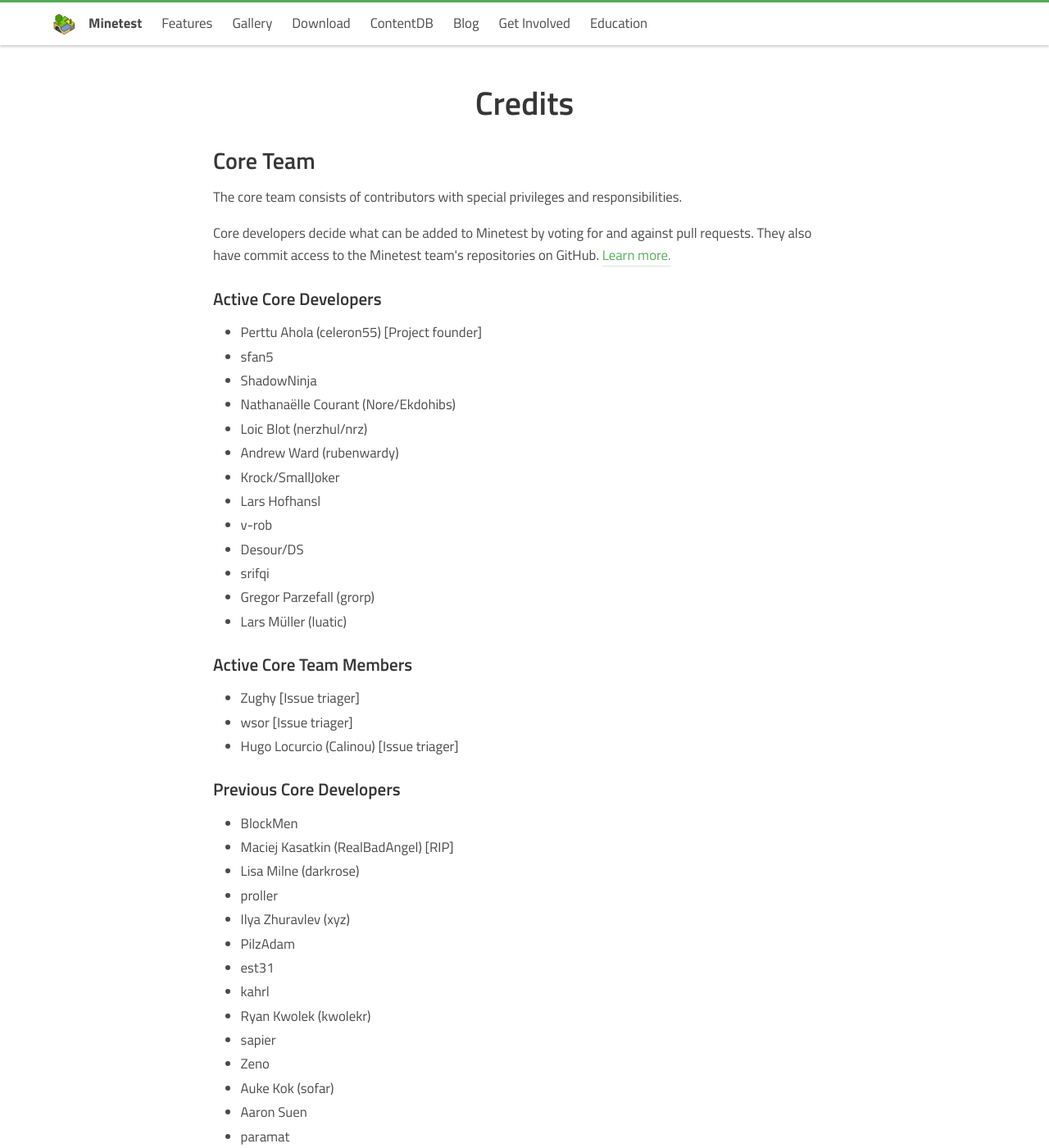
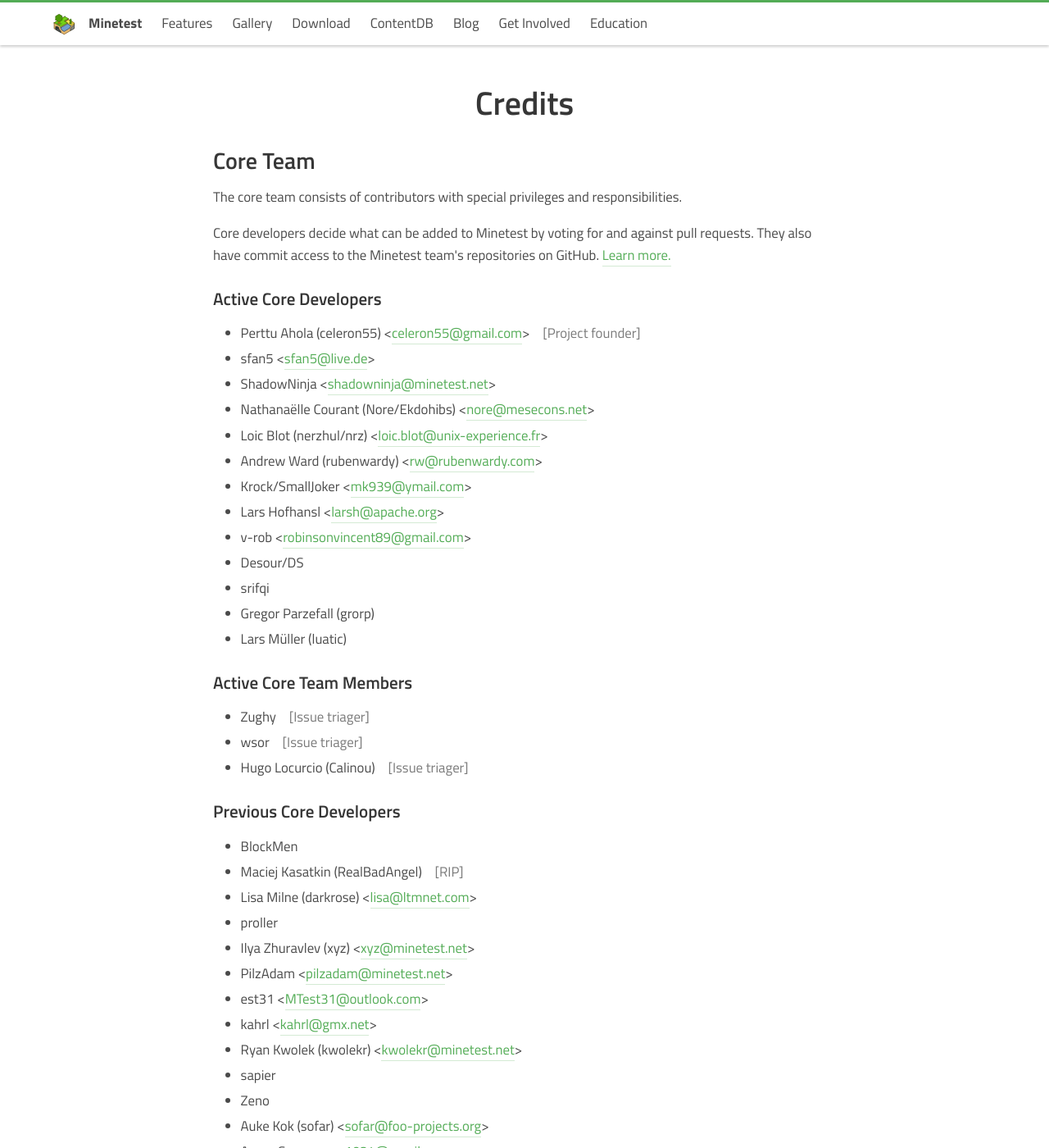
Before and after one commit to minetest/minetest.github.io, a Jekyll site: the page built from credits.html, in a window 1280 px wide and 1400 px high. Shown: the whole window at 82% size. Built offline with Jekyll 4.4.1, drawn with Linux system fonts in a browser that asks for light colours; comment, search, counter and statistics services are not loaded; some of the changed text lies outside the part shown.

Commit message:
Parse tags

```diff
--- a/_data/credits.json
+++ b/_data/credits.json
@@ -1,4 +1,5 @@
 {
+	"#": "https://github.com/orgs/minetest/teams/engine/members",
 	"core_developers": [
 		"Perttu Ahola (celeron55) <celeron55@gmail.com> [Project founder]",
 		"sfan5 <sfan5@live.de>",
@@ -35,11 +36,13 @@
 		"Hugues Ross <hugues.ross@gmail.com>",
 		"Dmitry Kostenko (x2048) <codeforsmile@gmail.com>"
 	],
+	"#": "Currently only https://github.com/orgs/minetest/teams/triagers/members",
 	"core_team": [
 		"Zughy [Issue triager]",
 		"wsor [Issue triager]",
 		"Hugo Locurcio (Calinou) [Issue triager]"
 	],
+	"#": "For updating active/previous contributors, see the script in ./util/gather_git_credits.py",
 	"contributors": [
 		"cx384",
 		"numzero",
--- /dev/null
+++ b/_includes/credits_list.html
@@ -0,0 +1,6 @@
+
+<ul>
+  {% for x in include.people %}
+  <li>{{ x | replace: "<", "&lt;<" | replace: ">", ">&gt;" | markdownify | replace: "[", "<span class='ml-3 has-text-grey'>[" | replace: "]", "]</span>" }}</li>
+  {% endfor %}
+</ul>
--- a/credits.html
+++ b/credits.html
@@ -27,25 +27,13 @@ redirect_from:
         </p>
 
         <h3>Active Core Developers</h3>
-        <ul>
-          {% for x in site.data.credits.core_developers %}
-          <li>{{ x }}</li>
-          {% endfor %}
-        </ul>
+        {% include credits_list.html people=site.data.credits.core_developers %}
 
         <h3>Active Core Team Members</h3>
-        <ul>
-          {% for x in site.data.credits.core_team %}
-          <li>{{ x }}</li>
-          {% endfor %}
-        </ul>
+        {% include credits_list.html people=site.data.credits.core_team %}
 
         <h3>Previous Core Developers</h3>
-        <ul>
-          {% for x in site.data.credits.previous_core_developers %}
-          <li>{{ x }}</li>
-          {% endfor %}
-        </ul>
+        {% include credits_list.html people=site.data.credits.previous_core_developers %}
 
         <hr>
         <h2>Contributors</h2>
@@ -57,18 +45,10 @@ redirect_from:
         </p>
 
         <h3>Active</h3>
-        <ul>
-          {% for x in site.data.credits.contributors %}
-          <li>{{ x }}</li>
-          {% endfor %}
-        </ul>
+        {% include credits_list.html people=site.data.credits.contributors %}
 
         <h3>Previous</h3>
-        <ul>
-          {% for x in site.data.credits.previous_contributors %}
-          <li>{{ x }}</li>
-          {% endfor %}
-        </ul>
+        {% include credits_list.html people=site.data.credits.previous_contributors %}
 
         <p class="has-text-weight-bold">
           More information can be found at
```
